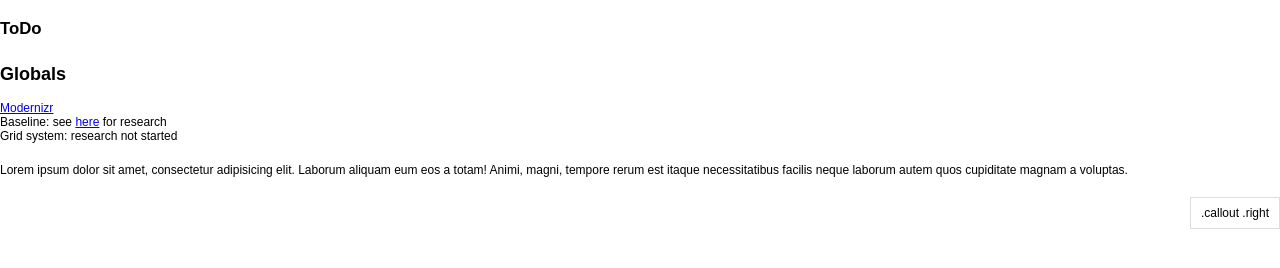
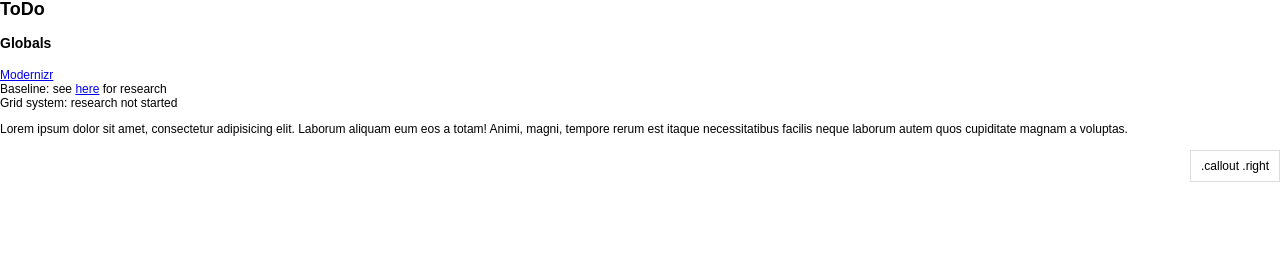
Before and after one commit to ximmus/stylesheet-structure, a plain HTML site: page index.html in a window 1280 px wide. Drawn offline with Linux system fonts and the light colour scheme.

Commit message:
ugh baseline grids suck

```diff
--- a/sass/global/_baseline.scss
+++ b/sass/global/_baseline.scss
@@ -1,14 +1,7 @@
   ///////////////////
  // baseline grid //
 ///////////////////
-
-// multiples of 18px
-
-// LOGIC-seperate once complete
-// variables
-$default: 16px; // this is the defualt body font-size for most browsers
-$body: 12px; // desired body font-size
-$base: $body * 1.5; // this is the desired line-height ( usually 150% ) and our baseline unit
+@import 'baseline/logic';
 
 * {
   margin: 0;
@@ -16,11 +9,11 @@ $base: $body * 1.5; // this is the desired line-height ( usually 150% ) and our
 }
 
 body {
-  font-size: ( $default / $body ) * 100; // percentage for IE6 and under
+  font-size: $body-ie; // percentage for IE6 an below
 }
 
 html > body {
-  font-size: $body; // all other browsers
+  font-size: $body-text; // all other browsers
 }
 
 p {
@@ -31,13 +24,14 @@ p {
 }
 
 h1 {
-  font-size: 1.4em; // font size doesn't have to be multiple of base
-  line-height: 2 * $base; // 18px x 2 = 36px
-  margin-bottom: $base;
+  font-size: 1.5em; // font size doesn't have to be multiple of base
+  line-height: 1em; // 18px x 2 = 36px
+  margin-top: 0;
+  margin-bottom: 1em;
 }
 
 h2 {
-  font-size: $base;
+  font-size: 1.1667em;
   line-height: $base;
   margin-bottom: $base;
 }
--- /dev/null
+++ b/sass/global/baseline/_logic.scss
@@ -0,0 +1,30 @@
+// baseline function
+@function baseline( $body-text, $args ) {
+     // strip units
+    $body-text: $body-text / ($body-text * 0 + 1);
+
+    // body font size in percent
+    @if $args == 'percent'{
+      @return ( $body-text / 16 ) * 100%;
+    }
+
+    // body font size in ems
+    @if $args == 'em'{
+      @return ( $body-text / 16 ) * 1em;
+    }
+
+    // baseline unit ( line-height )
+    @if $args == 'baseline' {
+      @return (( $body-text / 16 ) * 1em) * 1.5;
+    }
+}
+
+// variables
+
+$body-text: 12px;
+
+$body: baseline( $body-text, em );
+
+$body-ie: baseline( $body-text, percent ); // percentage for IE6 and under
+
+$base: baseline( $body-text, baseline );
```
Also changed, not shown: stylesheets/style.css.
